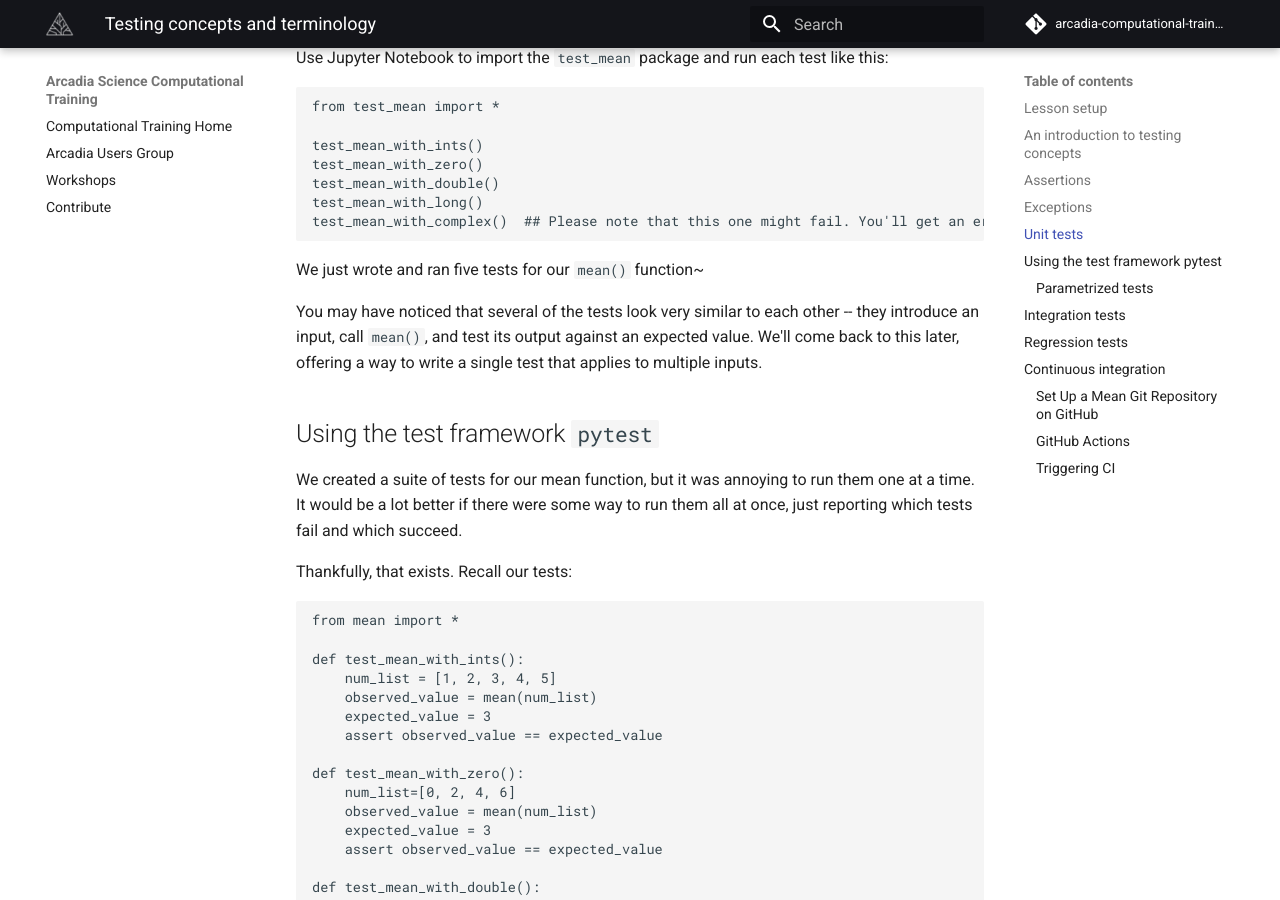
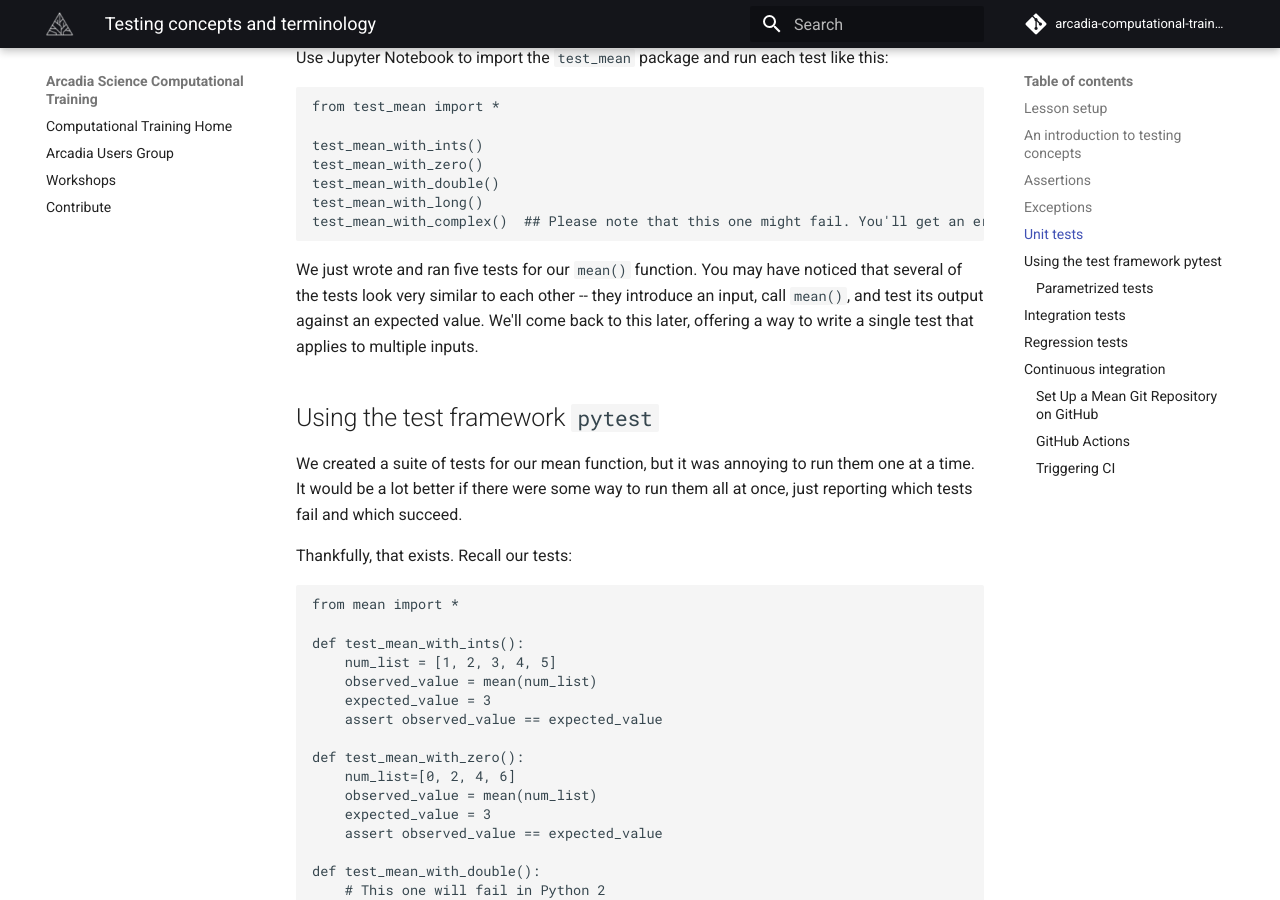
Before and after one commit to Arcadia-Science/arcadia-computational-training, an MkDocs documentation site: the page built from docs/arcadia-users-group/20231104-testing-concepts/lesson.md, in a window 1280 px wide and 900 px high, scrolled down 6147 px. Built offline with MkDocs 1.6.1 and Material for MkDocs 9.7.7, drawn with Linux system fonts in a browser that asks for light colours; comment, search, counter and statistics services are not loaded.

Commit message:
formatting

````diff
--- a/docs/arcadia-users-group/20231104-testing-concepts/lesson.md
+++ b/docs/arcadia-users-group/20231104-testing-concepts/lesson.md
@@ -275,9 +275,10 @@ test_mean_with_long()
 test_mean_with_complex()  ## Please note that this one might fail. You'll get an error message showing which tests failed
 ```
 
-We just wrote and ran five tests for our `mean()` function~
+We just wrote and ran five tests for our `mean()` function.
+You may have noticed that several of the tests look very similar to each other -- they introduce an input, call `mean()`, and test its output against an expected value.
+We'll come back to this later, offering a way to write a single test that applies to multiple inputs.
 
-You may have noticed that several of the tests look very similar to each other -- they introduce an input, call `mean()`, and test its output against an expected value. We'll come back to this later, offering a way to write a single test that applies to multiple inputs.
 ## Using the test framework `pytest`
 
 We created a suite of tests for our mean function, but it was annoying to run them one at a time.
````
